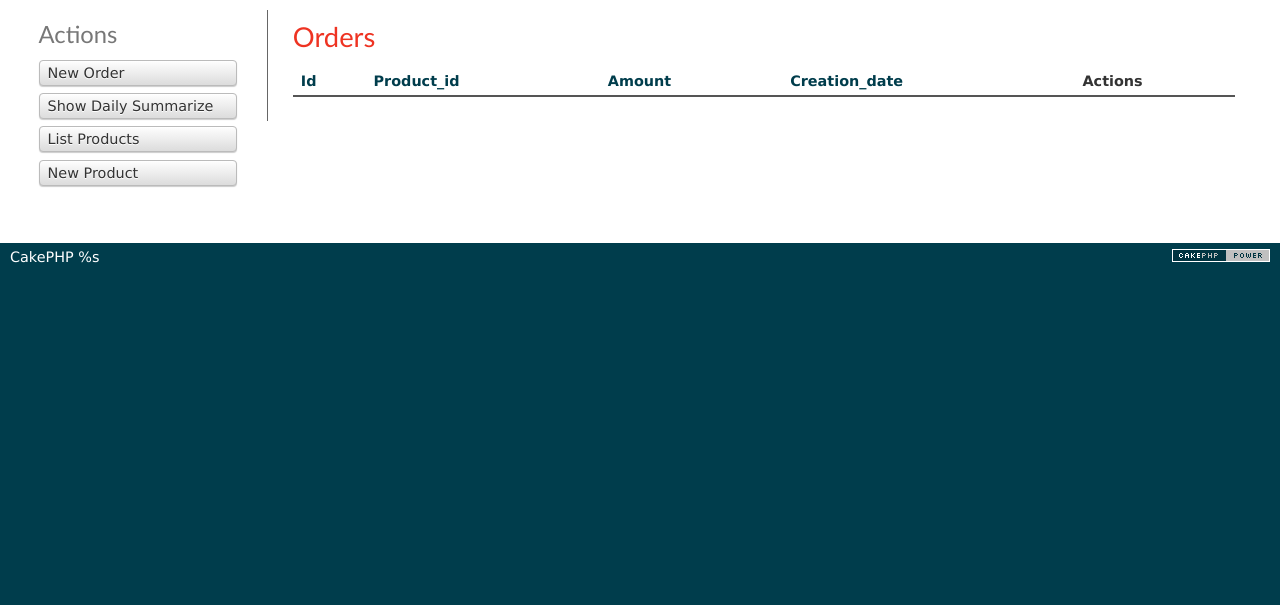
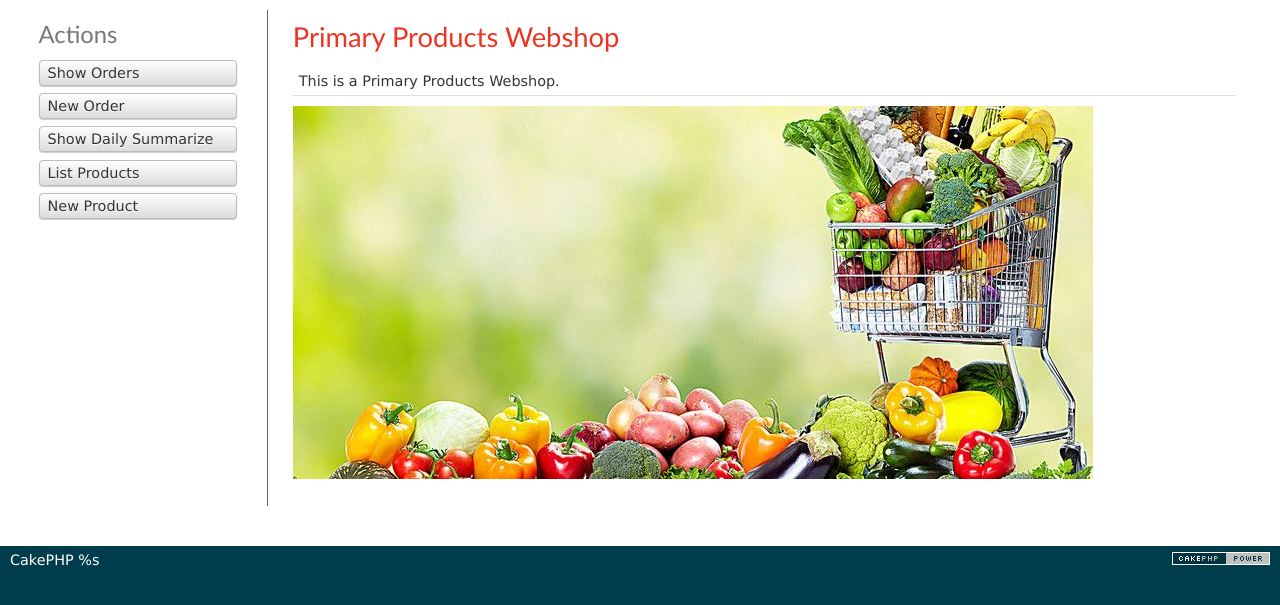
Before and after one commit to SztGellert/Farm-WebShop, a CakePHP app: the page made by app/View/Pages/home.ctp in a window 1280 px wide. Shown: the part 47-652 px from the top of the page. Run offline with PHP 8.4 and a stand-in for CakePHP, Linux system fonts and the light colour scheme; the template is opened without the code that fills it, so the values that code supplies are empty; some libraries are stand-ins or nearby versions.

Commit message:
made new index page with navigation bar and a sample image

```diff
--- a/app/View/Pages/home.ctp
+++ b/app/View/Pages/home.ctp
@@ -1,51 +1,26 @@
 <div class="orders index">
-	<h2><?php echo __('Orders'); ?></h2>
+	<h2><?php echo __('Primary Products Webshop'); ?></h2>
 	<table cellpadding="0" cellspacing="0">
 	<thead>
 	<tr>
-			<th><?php echo $this->Paginator->sort('id'); ?></th>
-			<th><?php echo $this->Paginator->sort('product_id'); ?></th>
-			<th><?php echo $this->Paginator->sort('amount'); ?></th>
-			<th><?php echo $this->Paginator->sort('creation_date'); ?></th>
-			<th class="actions"><?php echo __('Actions'); ?></th>
+
 	</tr>
 	</thead>
 	<tbody>
-	<?php foreach ($orders as $order): ?>
 	<tr>
-		<td><?php echo h($order['Order']['id']); ?>&nbsp;</td>
-		<td>
-			<?php echo $this->Html->link($order['Product']['name'], array('controller' => 'products', 'action' => 'view', $order['Product']['id'])); ?>
-		</td>
-		<td><?php echo h($order['Order']['amount']); ?>&nbsp;</td>
-		<td><?php echo h($order['Order']['creation_date']); ?>&nbsp;</td>
-		<td class="actions">
-			<?php echo $this->Html->link(__('Daily'), array('action' => 'Daily', $order['Order']['id'])); ?>
-			<?php echo $this->Html->link(__('View'), array('action' => 'view', $order['Order']['id'])); ?>
-			<?php echo $this->Html->link(__('Edit'), array('action' => 'edit', $order['Order']['id'])); ?>
-			<?php echo $this->Form->postLink(__('Delete'), array('action' => 'delete', $order['Order']['id']), array('confirm' => __('Are you sure you want to delete # %s?', $order['Order']['id']))); ?>
-		</td>
-	</tr>
-<?php endforeach; ?>
+		<td>This is a Primary Products Webshop.</td>
 	</tbody>
 	</table>
 	<p>
-	<?php
-	echo $this->Paginator->counter(array(
-		'format' => __('Page {:page} of {:pages}, showing {:current} records out of {:count} total, starting on record {:start}, ending on {:end}')
-	));
-	?>	</p>
+	<?php echo $this->Html->image('fresh.jpg', array('alt' => 'Fresh Products')); ?>
 	<div class="paging">
-	<?php
-		echo $this->Paginator->prev('< ' . __('previous'), array(), null, array('class' => 'prev disabled'));
-		echo $this->Paginator->numbers(array('separator' => ''));
-		echo $this->Paginator->next(__('next') . ' >', array(), null, array('class' => 'next disabled'));
-	?>
+
 	</div>
 </div>
 <div class="actions">
 	<h3><?php echo __('Actions'); ?></h3>
 	<ul>
+	<li><?php echo $this->Html->link(__('Show Orders'), array('controller' => 'orders','action' => 'index')); ?></li>
 		<li><?php echo $this->Html->link(__('New Order'), array('controller' => 'orders','action' => 'add')); ?></li>
 		<li><?php echo $this->Html->link(__('Show Daily Summarize'), array('controller' => 'orders','action' => 'daily')); ?></li>
 		<li><?php echo $this->Html->link(__('List Products'), array('controller' => 'products', 'action' => 'index')); ?> </li>
```
Also changed, not shown: app/webroot/img/fresh.jpg (added).
